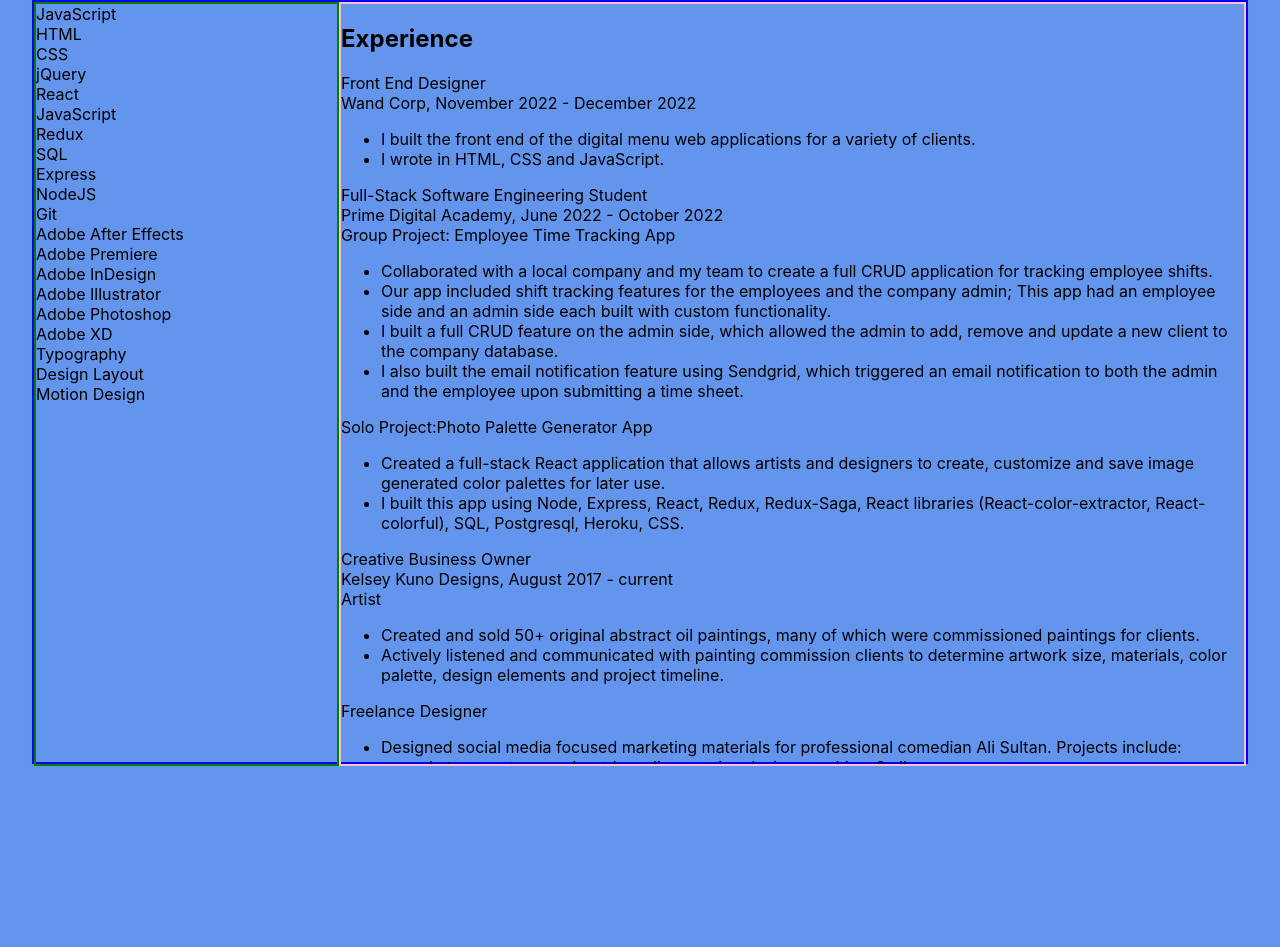
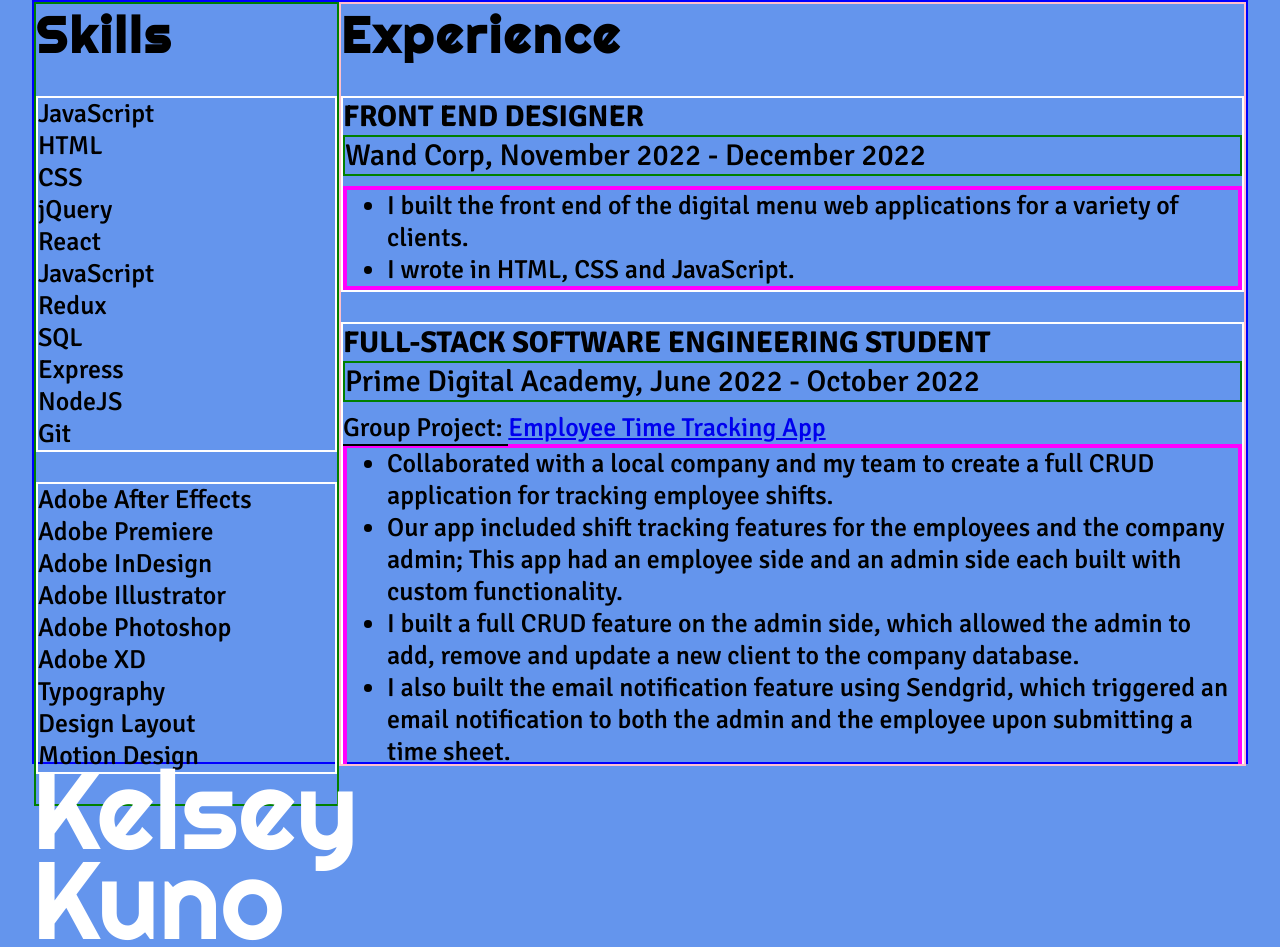
Before and after one commit to kelkuno/portfolio, a React (Create React App) app in the folder resume/: page /#/resume in a window 1280 px wide. Shown: the top 947 px of the page. Before the commit the page ends 800 px from the top, so only its background shows below. Built offline with nearby package versions, Linux system fonts and the light colour scheme.

Commit message:
links added to experience

```diff
--- a/resume/src/components/App/App.css
+++ b/resume/src/components/App/App.css
@@ -42,7 +42,7 @@ body {
   justify-content: space-between;
   font-family: 'Signika', sans-serif;
   font-size:30px;
-  margin-top: 20px;
+  /* margin-top: 20px; */
 }
 .contact-container {
   width: 50%;
@@ -92,6 +92,8 @@ body {
   height: 100%;
   display: flex;
   flex-wrap: wrap;
+  font-family: 'Signika', sans-serif;
+  font-size:26px;
 }
 .skills {
   border: solid 2px green;
@@ -107,3 +109,36 @@ body {
   height: 100%;
   overflow:auto;
 }
+.block {
+  border: solid 2px white;
+  margin: 30px 0;
+}
+.bullets {
+  margin: 0;
+  border: solid 4px fuchsia;
+
+}
+.employment-info {
+  border: solid 2px green;
+  margin-bottom: 10px;
+  font-size: 30px;
+}
+
+/* typography  */
+h2{
+  margin: 0;
+  padding: 0;
+  font-family: 'Righteous', cursive;
+  font-size: 50px;
+  letter-spacing: .06em;
+}
+h3{
+  margin: 0;
+  padding: 0;
+  font-weight: bold;
+  text-transform: uppercase;
+  font-size: 30px;
+}
+.underline {
+  border-bottom: solid 2px black;
+}
--- a/resume/src/components/App/App.jsx
+++ b/resume/src/components/App/App.jsx
@@ -32,7 +32,7 @@ function App() {
             path="/about">
             <About />
           </Route>
-          {/* <Nav /> */}
+          <Nav />
         </div>
       </Router>
 
--- a/resume/src/components/Resume/Resume.jsx
+++ b/resume/src/components/Resume/Resume.jsx
@@ -18,6 +18,7 @@ function Resume() {
         <div className="resume-container">
             <div className="skills">
                 <div className="content-blocks">
+                    <h2>Skills</h2>
                     <div className="block">
                         <div>JavaScript</div>
                         <div>HTML</div>
@@ -48,10 +49,10 @@ function Resume() {
                 <div className="content-blocks">
                     <h2>Experience</h2>
                     <div className="block">
-                        <div className="role">Front End Designer</div>
-                        <div>
-                            <span className="company">Wand Corp, </span>
-                            <span className="dates">November 2022 - December 2022</span>
+                        <h3>Front End Designer</h3>
+                        <div className="employment-info">
+                            <span>Wand Corp, </span>
+                            <span>November 2022 - December 2022</span>
                         </div>
                         <ul className="bullets">
                             <li>I built the front end of the digital menu web applications for a variety of clients.</li>
@@ -59,68 +60,80 @@ function Resume() {
                         </ul>
                     </div>
                     <div className="block">
-                        <div className="role">Full-Stack Software Engineering Student</div>
+                        <h3>Full-Stack Software Engineering Student</h3>
+                        <div className="employment-info">
+                            <span>Prime Digital Academy, </span>
+                            <span>June 2022 - October 2022</span>
+                        </div>
                         <div>
-                            <span className="company">Prime Digital Academy, </span>
-                            <span className="dates">June 2022 - October 2022</span>
+                            <span className="underline">Group Project: </span>
+                            <a href="https://github.com/kelkuno/ilcs-client-project"
+                                target="blank">
+                                Employee Time Tracking App
+                            </a>
                         </div>
-                        <div>Group Project: Employee Time Tracking App</div>
                         <ul className="bullets">
                             <li>Collaborated with a local company and my team to create a full CRUD application for tracking employee shifts.</li>
                             <li>Our app included shift tracking features for the employees and the company admin; This app had an employee side and an admin side each built with custom functionality.</li>
                             <li>I built a full CRUD feature on the admin side, which allowed the admin to add, remove and update a new client to the company database.</li>
                             <li>I also built the email notification feature using Sendgrid, which triggered an email notification to both the admin and the employee upon submitting a time sheet.</li>
                         </ul>
-                        <div>Solo Project:Photo Palette Generator App</div>
+                        <div>
+                            <span className="underline">Solo Project: </span>
+                            <a href="https://github.com/kelkuno/photo-palette"
+                                target="blank">
+                                Photo Palette Generator App
+                            </a>
+                        </div>
                         <ul className="bullets">
                             <li>Created a full-stack React application that allows artists and designers to create, customize and save image generated color palettes for later use.</li>
                             <li>I built this app using Node, Express, React, Redux, Redux-Saga, React libraries (React-color-extractor, React-colorful), SQL, Postgresql, Heroku, CSS.</li>
                         </ul>
                     </div>
                     <div className="block">
-                        <div className="role">Creative Business Owner</div>
-                        <div>
-                            <span className="company">Kelsey Kuno Designs, </span>
-                            <span className="dates">August 2017 - current</span>
+                        <h3>Creative Business Owner</h3>
+                        <div className="employment-info">
+                            <span>Kelsey Kuno Designs, </span>
+                            <span>August 2017 - current</span>
                         </div>
-                        <div>Artist</div>
+                        <div><span className="underline">Artist</span></div>
                         <ul className="bullets">
-                            <li>Created and sold 50+ original abstract oil paintings, many of which were commissioned paintings for clients.</li>
+                            <li>Created and sold 50+ original <a href="https://www.kelseykuno.com/" target="blank">abstract oil paintings,</a> many of which were commissioned paintings for clients.</li>
                             <li>Actively listened and communicated with painting commission clients to determine artwork size, materials, color palette, design elements and project timeline.</li>
                         </ul>
-                        <div>Freelance Designer</div>
+                        <div><span className="underline">Freelance Designer</span></div>
                         <ul className="bullets">
-                            <li>Designed social media focused marketing materials for professional comedian Ali Sultan. Projects include: comedy tour posters; podcast branding; motion design graphics; 2 album covers</li>
+                            <li>Designed social media focused <a href="https://www.kelseykuno.com/comedy" target="blank">marketing materials</a> for professional comedian Ali Sultan. Projects include: comedy tour posters; <a href="https://www.kelseykuno.com/podcast-1" target="blank">podcast branding</a>; <a href="https://www.kelseykuno.com/homes-spice-project" target="blank">motion design graphics</a>; 2 album covers</li>
                         </ul>
                     </div>
                     <div className="block">
-                        <div className="role">Gift Packer, Shift Lead</div>
-                        <div>
-                            <span className="company">Minny & Paul, </span>
-                            <span className="dates">August 2020 - June 2022</span>
+                        <h3>Gift Packer, Shift Lead</h3>
+                        <div className="employment-info">
+                            <span>Minny & Paul, </span>
+                            <span>August 2020 - June 2022</span>
                         </div>
                         <ul className="bullets">
                             <li>Responsible for packing and shipping custom gift boxes for corporate clients, ensuring each box met company quality standards.</li>
                         </ul>
                     </div>
                     <div className="block">
-                        <div className="role">Executive Office & Administrative Specialist</div>
-                        <div>
-                            <span className="company">University of Minnesota, Department of Gastroenterology, </span>
-                            <span className="dates">October 2016 - September 2018</span>
+                        <h3>Executive Office & Administrative Specialist</h3>
+                        <div className="employment-info">
+                            <span>University of Minnesota, Department of Gastroenterology, </span>
+                            <span>October 2016 - September 2018</span>
                         </div>
                         <ul className="bullets">
                             <li>Managed 10 physicians academic calendars, coordinated a cross-departmental weekly liver tumor conference and attended to the overall GI Division’s administrative needs.</li>
                         </ul>
                     </div>
                     <div className="block">
-                        <div className="role">Editorial Staff Writer</div>
-                        <div>
-                            <span className="company">Tiger Oak Media, </span>
-                            <span className="dates">August 2015 - October 2016</span>
+                        <h3>Editorial Staff Writer</h3>
+                        <div className="employment-info">
+                            <span>Tiger Oak Media, </span>
+                            <span>August 2015 - October 2016</span>
                         </div>
                         <ul className="bullets">
-                            <li>Authored 5-7 feature and department length stories per month for 5 local community lifestyle magazines. (White Bear Lake Magazine, St. Louis Park Magazine, Southwest Metro Magazine, Plymouth Magazine, Maple Grove Magazine).</li>
+                            <li>Authored 5-7 feature and department length stories per month for 5 local community lifestyle magazines. (<a href="https://www.kelseykuno.com/writing" target="blank">White Bear Lake Magazine, St. Louis Park Magazine, Southwest Metro Magazine, Plymouth Magazine, Maple Grove Magazine</a>).</li>
                             <li>Coordinated and conducted story interviews, adhered to company style guide, met all editorial deadlines, integrated editors’ feedback.</li>
                         </ul>
                     </div>
```
